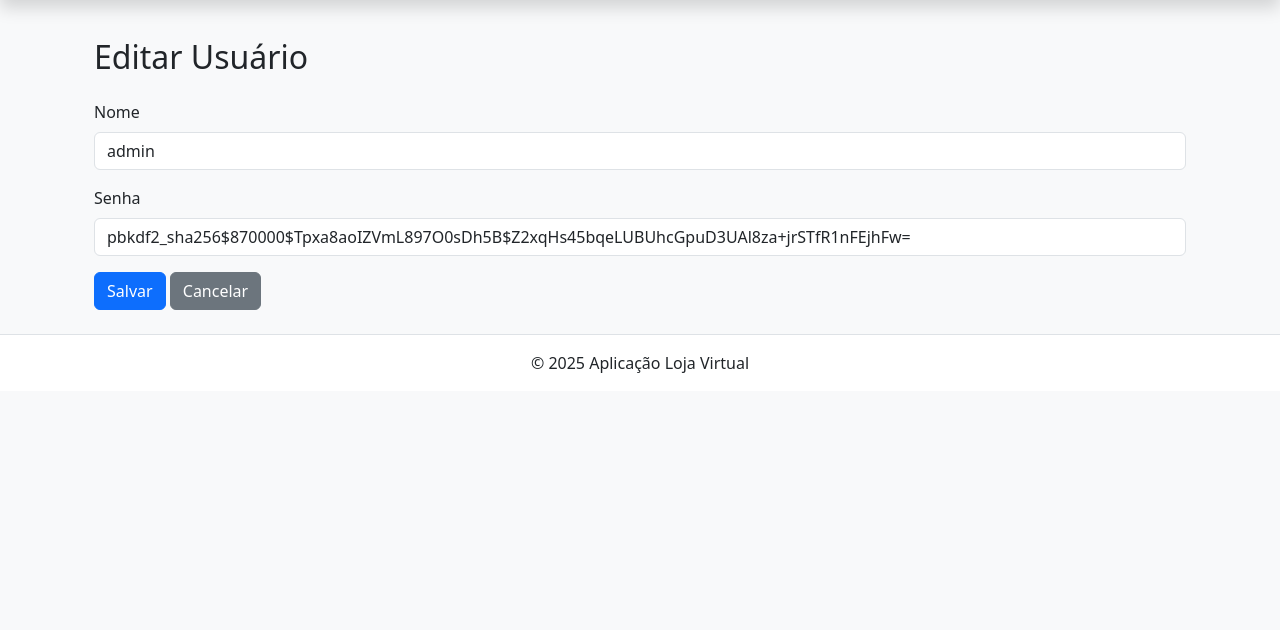
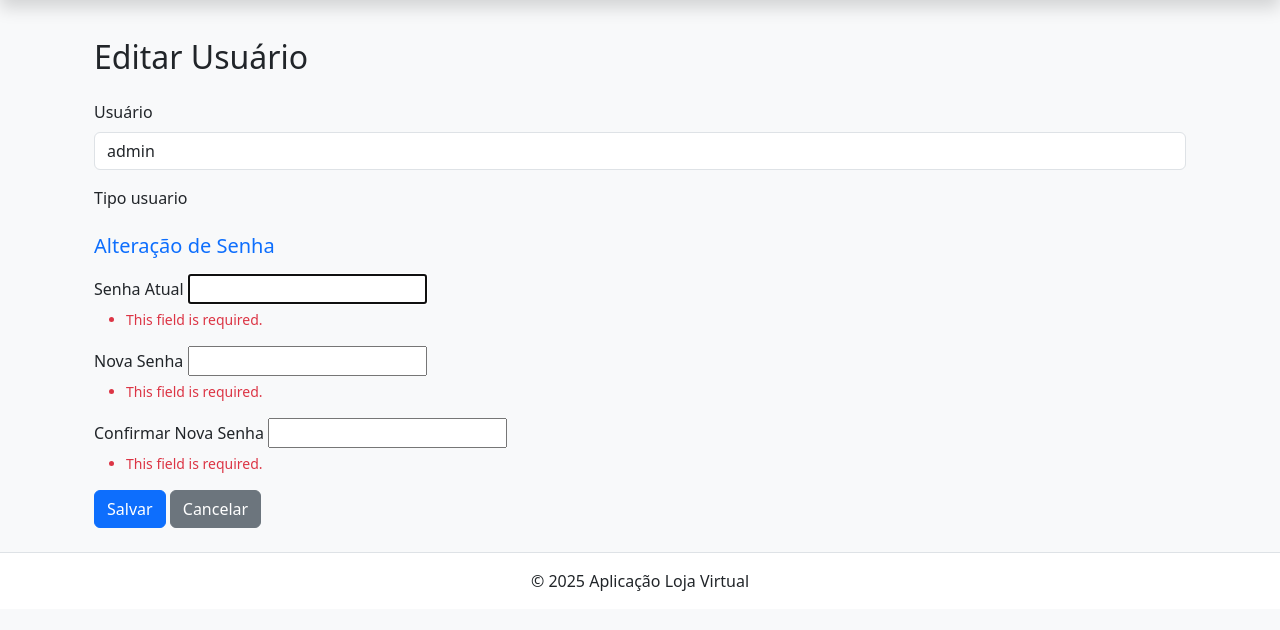
Before and after one commit to ThaisTMartins/SuaPrimeiraPagina-Teixeira, a Django app: page /usuarios/1/editar_usuario in a window 1280 px wide. Shown: the part 56-686 px from the top of the page. Run offline with Django 5.2, Linux system fonts and the light colour scheme; a user stored in the database is signed in; data comes from the database, SQL or seed files in the repository; both versions use the stored data as it was after the commit; some libraries are stand-ins or nearby versions.

Commit message:
Edição de usuário

```diff
--- a/App/forms.py
+++ b/App/forms.py
@@ -1,6 +1,6 @@
 from django import forms
 from .models import Cliente, Interesse, Produto, Usuario, Avatar, Categoria
-from django.contrib.auth.forms import PasswordChangeForm
+from django.contrib.auth.forms import PasswordChangeForm, SetPasswordForm
 from django.core.exceptions import ValidationError
 
 class ClienteForm(forms.ModelForm):
@@ -105,6 +105,15 @@ class UsuarioUpdateForm(forms.ModelForm):
         if not is_admin:
             self.fields['tipo_usuario'].widget = forms.HiddenInput()
 
+    def clean_username(self):
+        username = self.cleaned_data.get('username')
+        usuario = Usuario.objects.filter(username=username)
+        if self.instance:
+            usuario = usuario.exclude(pk=self.instance.pk)
+        if usuario.exists():
+            raise ValidationError('Esse nome de usuário já existe.')
+        return username
+
 # Classe já é definida no Django, mas como não tem o label e o widget que eu quero, criei uma classe personalizada que sobrescreve a já existente
 class CustomPasswordChangeForm(PasswordChangeForm):
     old_password = forms.CharField(
@@ -119,3 +128,20 @@ class CustomPasswordChangeForm(PasswordChangeForm):
         label="Confirme a Nova Senha",
         widget=forms.PasswordInput(attrs={'class': 'form-control'})
     )
+
+    def clean_old_password(self):
+        old_password = self.cleaned_data.get('old_password')
+        if not self.user.check_password(old_password):
+            raise ValidationError('Senha atual incorreta.')
+        return old_password
+
+# Para o admin, não tem o campo de senha atual, apenas os dois novos
+class AdminSetPasswordForm(SetPasswordForm):
+    new_password1 = forms.CharField(
+        label="Nova Senha",
+        widget=forms.PasswordInput(attrs={'class': 'form-control'})
+    )
+    new_password2 = forms.CharField(
+        label="Confirme a Nova Senha",
+        widget=forms.PasswordInput(attrs={'class': 'form-control'})
+    )
--- a/App/templates/App/editar_usuario.html
+++ b/App/templates/App/editar_usuario.html
@@ -9,16 +9,37 @@
     <h2 class="mb-4">Editar Usuário</h2>
     <form method="POST" class="needs-validation" novalidate>
         {% csrf_token %}
-        <div class="mb-3">
-            <label for="{{ form.username.id_for_label }}" class="form-label">Nome</label>
-            {{ form.username|add_class:"form-control" }}
-        </div>
+        {% for field in user_form %}
+            <div class="mb-3">
+                <label for="{{ field.id_for_label }}" class="form-label">{{ field.label}}</label>
+                {{ field }}
+                {% if field.erros %}
+                    <div class="text-danger small">{{ field.errors }}</div>
+                {% endif %}
+            </div>
+        {% endfor %}
 
-        <div class="mb-3">
-            <label for="{{ form.password.id_for_label }}" class="form-label">Senha</label>
-            {{ form.password|add_class:"form-control" }}
-        </div>
-
+        <!-- Alteração de Senha -->
+        <h5 class="mb-3 text-primary">Alteração de Senha</h5>
+        {% for field in password_form %}
+            <div class="mb-3">
+                <label class="form-label">
+                    {% if field.name == "old_password" %}
+                        Senha Atual
+                    {% elif field.name == "new_password1" %}
+                        Nova Senha
+                    {% elif field.name == "new_password2" %}
+                        Confirmar Nova Senha
+                    {% else %}
+                        {{ field.label }}
+                    {% endif %}
+                </label>
+                {{ field }}
+                {% if field.errors %}
+                    <div class="text-danger small">{{ field.errors }}</div>
+                {% endif %}
+            </div>
+        {% endfor %}
         <button type="submit" class="btn btn-primary">Salvar</button>
         <a href="{% url 'lista_usuarios' %}" class="btn btn-secondary">Cancelar</a>
     </form>
--- a/App/templates/App/lista_usuario.html
+++ b/App/templates/App/lista_usuario.html
@@ -8,17 +8,19 @@
     {% if usuarios %}
         <ul class="list-group mb-3">
             {% for usuario in usuarios %}
+                {% if request.user.pk == usuario.id or request.user.is_superuser %}
                     <li class="list-group-item d-flex justify-content-between align-items-center">
                         <a href="{% url 'detalhe_usuarios' usuario_id=usuario.pk %}" class="text-decoration-none">
                             {{ usuario.username }}
                         </a>
-                {% if request.user.is_authenticated and request.user.is_superuser %}
+                        {% if request.user.is_authenticated and request.user.is_superuser or request.user.pk == usuario.id %}
                             <div class="btn-group">
                                 <a href="{% url 'editar_usuario' usuario.id %}" class="btn btn-warning btn-sm">Editar</a>
                                 <a href="{% url 'deletar_usuario' usuario.id %}" class="btn btn-danger btn-sm">Deletar</a>
                             </div>
                         {% endif %}
                     </li>
+                {% endif %}
             {% endfor %}
         </ul>
     {% else %}
--- a/App/templates/base.html
+++ b/App/templates/base.html
@@ -35,7 +35,7 @@
 
                         {% if user.is_authenticated %}
                         <li class="nav-item">
-                            <a class="nav-link" href="{% url 'perfil' %}">
+                            <a class="nav-link" href="{% url 'lista_usuarios' %}">
                                 <i class="fas fa-user"></i> Meu Perfil
                             </a>
                         </li>
--- a/App/urls.py
+++ b/App/urls.py
@@ -1,7 +1,7 @@
 from django.urls import path, include
 from .views import (lista_usuarios, lista_produtos_disponiveis, lista_categorias, detalhe_usuarios, detalhe_produto,
                     criar_clientes, criar_interesse, criar_produto, criar_usuario, criar_categoria,
-                    upload_avatar, sobre, perfil, editar_perfil, editar_produto, editar_categoria, editar_interesse, editar_cliente, editar_usuario,
+                    upload_avatar, sobre, perfil, editar_produto, editar_categoria, editar_interesse, editar_cliente, editar_usuario,
                     deletar_categoria, deletar_produto, deletar_interesse, deletar_usuario)
 from django.contrib.auth import views as auth_views
 
@@ -25,8 +25,6 @@ urlpatterns = [
     path('produtos', lista_produtos_disponiveis, name = 'lista_produtos_disponiveis'),
     path('produtos/<int:produto_id>/deletar_produto/', deletar_produto, name='deletar_produto'),
     path('editar_produto/<int:produto_id>/', editar_produto, name='editar_produto'),
-    path('perfil/', perfil, name='perfil'),
-    path('editar_perfil/', editar_perfil, name='editar_perfil'),
     path('editar-avatar/', upload_avatar, name='editar_avatar'),
     path('login/', auth_views.LoginView.as_view(), name='login'),
     path('logout/', auth_views.LogoutView.as_view(), name='logout'),
--- a/App/views.py
+++ b/App/views.py
@@ -2,7 +2,7 @@ from django.shortcuts import render, get_object_or_404, redirect
 from .models import Produto, Usuario, Cliente, Avatar, Categoria, Interesse
 from django.http import HttpResponse
 from .forms import (ClienteForm, InteresseForm, ProdutoForm, PesquisaProdutoForm, RegistroUsuarioForm, UsuarioForm,
-                    CategoriaForm, AvatarForm, UsuarioUpdateForm, CustomPasswordChangeForm)
+                    CategoriaForm, AvatarForm, UsuarioUpdateForm, CustomPasswordChangeForm, AdminSetPasswordForm)
 from django.contrib import messages
 from django.contrib.auth.decorators import login_required
 from django.contrib.auth import login, update_session_auth_hash
@@ -175,24 +175,6 @@ def editar_produto(request, produto_id):
     return render(request, 'App/editar_produto.html', {'form': form})
 
 @login_required
-def editar_usuario(request, usuario_id):
-    usuario = get_object_or_404(Usuario, id=usuario_id)
-
-    if request.method == "POST":
-        form = UsuarioForm(request.POST, instance=usuario)
-        if form.is_valid():
-            # Se o usuário logado NÃO é admin, então mantém o tipo padrão (cliente)
-            if request.user.tipo_usuario != Usuario.TipoUsuario.admin:
-                usuario = form.save(commit=False)
-                usuario.tipo_usuario = Usuario.TipoUsuario.cliente  # Força tipo cliente
-            usuario.save()
-            return redirect('lista_usuario')
-    else:
-        form = UsuarioForm(instance=usuario)
-
-    return render(request, 'App/editar_usuario.html', {'form': form})
-
-@login_required
 def editar_categoria(request, categoria_id):
     categoria = get_object_or_404(Categoria, id=categoria_id)
 
@@ -241,53 +223,56 @@ def editar_interesse(request, usuario_id, cliente_id, interesse_id):
     return render(request, 'App/editar_interesse.html', {'form': form, 'usuario_id': usuario_id, 'cliente_id': cliente_id})
 
 @login_required
-def editar_perfil(request):
-    usuario = request.user  # Obtém o usuário logado
-    cliente = getattr(usuario, 'cliente', None)  # Obtém o cliente associado ao usuário, se existir
+def editar_usuario(request, usuario_id):
+    usuario = get_object_or_404(Usuario, id=usuario_id)
+    is_admin = request.user.is_superuser
+    is_self = usuario == request.user
 
+    print("POST:", request.POST)
     if request.method == 'POST':
-        user_form = UsuarioUpdateForm(instance=request.user, initial={
-                    'is_admin': request.user.is_superuser  # ou request.user.tipo_usuario == 'admin'
-                })
-        password_form = CustomPasswordChangeForm(user=request.user, data=request.POST)
-        cliente_form = ClienteForm(request.POST, instance=cliente) if cliente else None
+        user_form = UsuarioUpdateForm(request.POST, instance=usuario, is_admin = is_admin)
 
-        if user_form.is_valid() and cliente_form.is_valid():
+        if is_admin and not is_self:
+            # Se o usuário for admin, pode alterar a senha de outro usuário
+            password_form = AdminSetPasswordForm(user=usuario, data=request.POST)
+        elif is_self:
+            # Se o usuário for ele mesmo, pode alterar a própria senha
+            password_form = PasswordChangeForm(user=usuario, data=request.POST)
+        else:
+            return HttpResponseForbidden("Você não tem permissão para editar este usuário.")
+
+        print("Password Form Errors:", password_form.errors)
+        if user_form.is_valid() and password_form.is_valid():
+            # Atualiza o usuário com os dados do formulário (nome de usuário)
+            print("User Form Errors:", user_form.errors)
             user_form.save()
-            cliente_form.save()
+            password_form.save()
 
-            # Só tenta alterar a senha se os campos forem preenchidos
-            if (
-                password_form.cleaned_data.get('old_password') and
-                password_form.cleaned_data.get('new_password') and
-                password_form.cleaned_data.get('confirm_password')
-            ):
-                if password_form.is_valid():
-                    password_form.save()
-                    update_session_auth_hash(request, password_form.user)  # Mantém o usuário logado após alteração de senha
-                else:
-                    messages.error(request, 'Erro ao alterar a senha.')
-                    return render(request, 'editar_perfil.html', {
-                        'user_form': user_form,
-                        'cliente_form': cliente_form,
-                        'password_form': password_form
-                    })
+            if is_self:
+                update_session_auth_hash(request, password_form.user)  # Mantém o usuário logado após alteração de senha
+                print("Senha alterada com sucesso!")
 
-            update_session_auth_hash(request, request.user)  # Mantém o usuário logado após alteração de senha
-            messages.success(request, "Perfil e senha atualizados com sucesso!")
-            return redirect('perfil')
+            messages.success(request, "Usuário atualizado com sucesso!")
+            return redirect('home')
         else:
+            print("Form Errors:", user_form.errors, password_form.errors)
+            print("User Form:", user_form.is_valid())
+            print("Password Form:", password_form.is_valid())
             messages.error(request, "Por favor, corrija os erros abaixo.")
     else:
-        user_form = UsuarioUpdateForm(instance=request.user, initial={
-                    'is_admin': request.user.is_superuser  # ou request.user.tipo_usuario == 'admin'
-                })
-        password_form = CustomPasswordChangeForm(user=request.user)
-        cliente_form = ClienteForm(instance=cliente) if cliente else ClienteForm()
+        user_form = UsuarioUpdateForm(instance=usuario, initial={'is_admin': is_admin})
 
-    return render(request, 'App/editar_perfil.html', {
+        if is_admin and not is_self:
+            # Se o usuário for admin, pode alterar a senha de outro usuário
+            password_form = AdminSetPasswordForm(user=usuario, data=request.POST)
+        elif is_self:
+            # Se o usuário for ele mesmo, pode alterar a própria senha
+            password_form = PasswordChangeForm(user=usuario, data=request.POST)
+        else:
+            return HttpResponseForbidden("Você não tem permissão para editar este usuário.")
+
+    return render(request, 'App/editar_usuario.html', {
         'user_form': user_form,
-        'cliente_form': cliente_form,
         'password_form': password_form,
     })
 
```
Also changed, not shown: App/templates/App/perfil.html (deleted, +0 -29 lines), db.sqlite3. Lines whose indentation alone changed are shown as unchanged.
